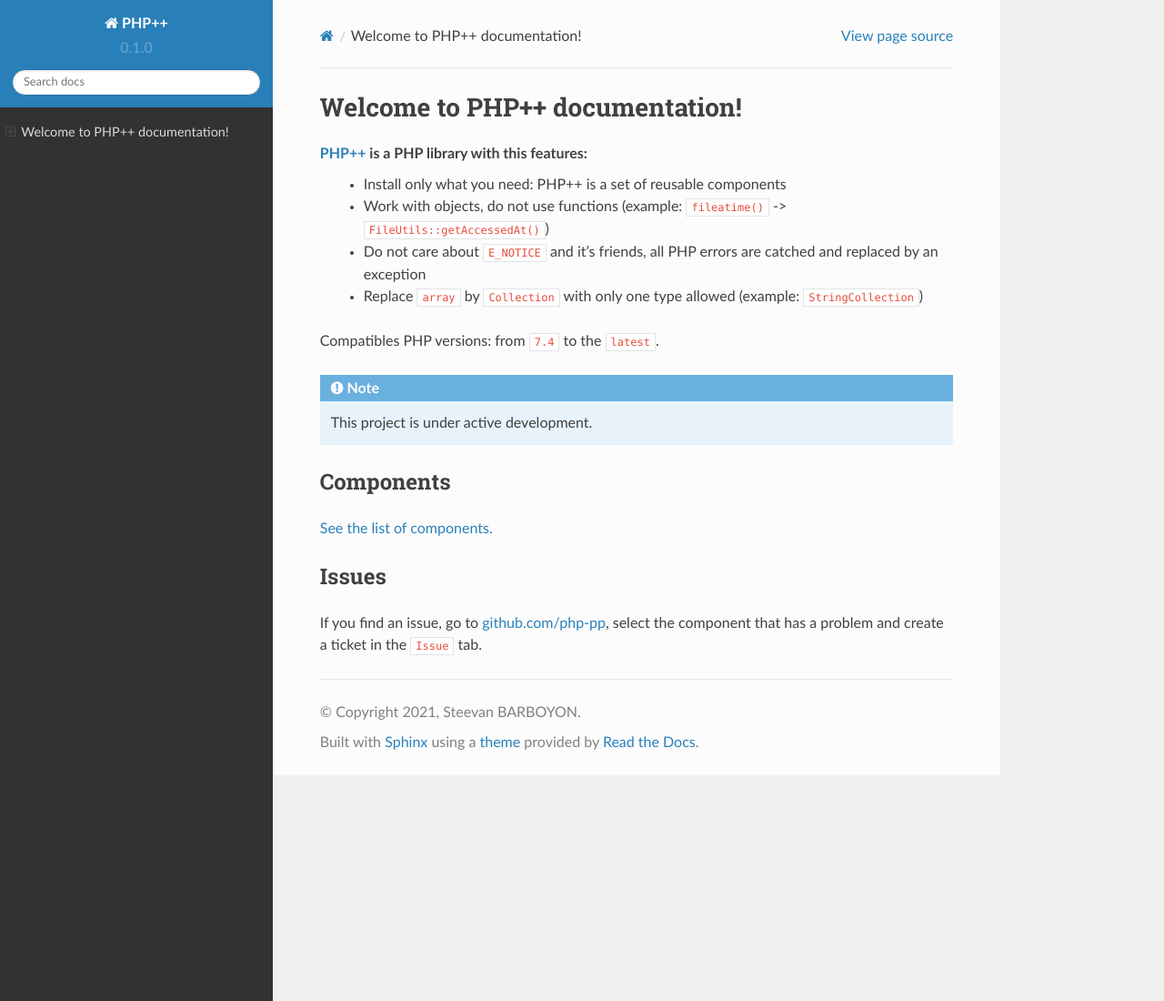
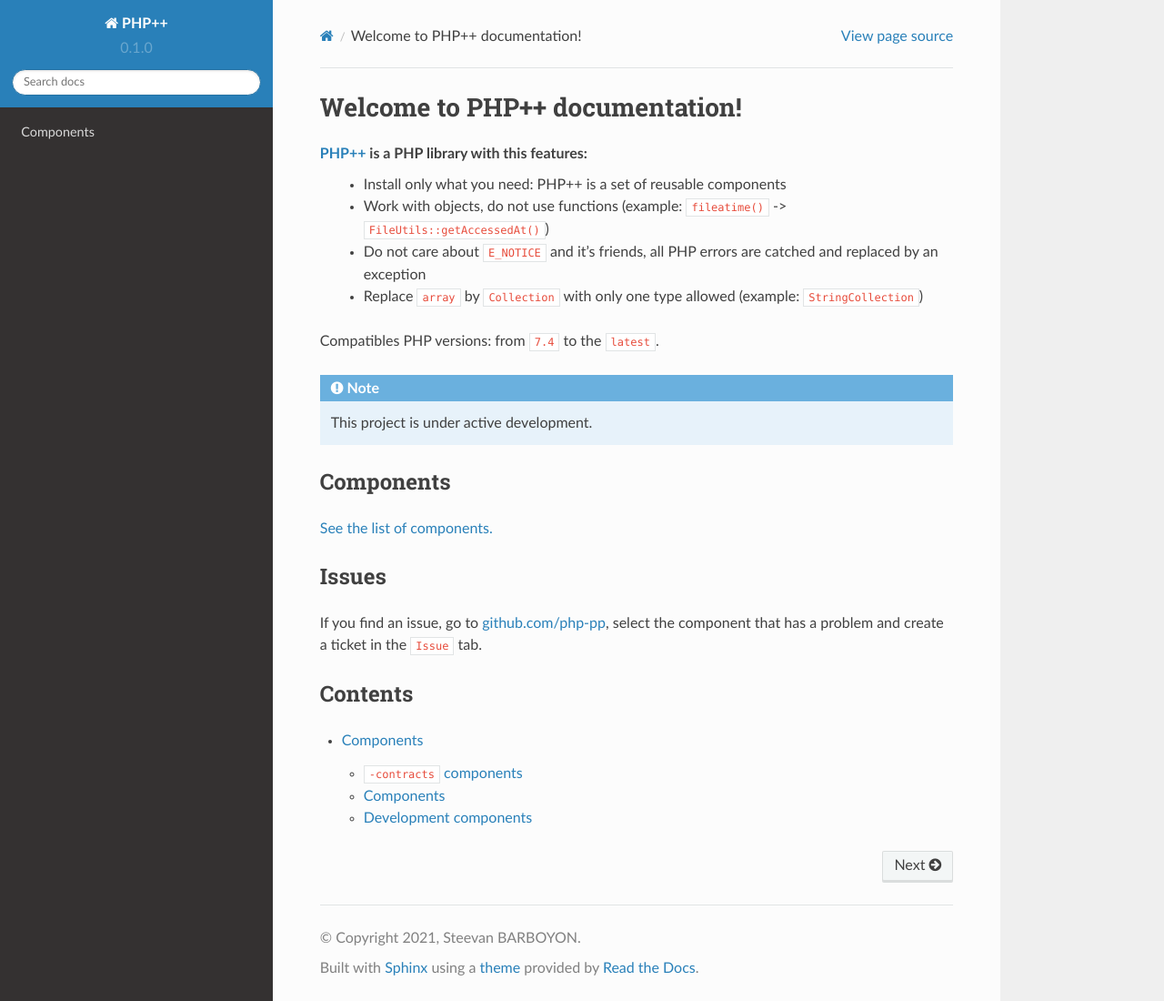
Before and after one commit to php-pp/readthedocs, a Sphinx documentation site: the page built from docs/source/index.rst, in a window 1280 px wide and 1100 px high. Shown: the whole window at 91% size. Built offline with Sphinx 7.4.7 and the Read the Docs theme 2.0.0, drawn with Linux system fonts in a browser that asks for light colours.

Commit message:
Documentation

```diff
--- a/docs/source/index.rst
+++ b/docs/source/index.rst
@@ -23,3 +23,10 @@
 
 If you find an issue, go to `github.com/php-pp <https://github.com/php-pp>`_, select the component that has a problem
 and create a ticket in the ``Issue`` tab.
+
+Contents
+--------
+
+.. toctree::
+
+   components
```
Also changed, not shown: README.md (+1 -1 lines), docs/source/api.rst (deleted, +0 -7 lines), docs/source/usage.rst (deleted, +0 -33 lines).
